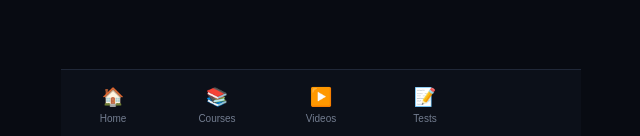
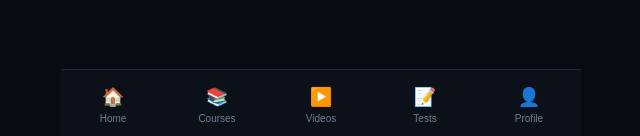
Before and after one commit to bhvg64003-del/StudyMitra, a website: page www/index.html in a window 1280 px wide. Shown: the part 661-797 px from the top of the page, 319-959 px from the left. Drawn offline with Linux system fonts and the light colour scheme.

Commit message:
Update index.html

```diff
--- a/www/index.html
+++ b/www/index.html
@@ -269,7 +269,7 @@
   <button onclick="openCourses()">📚<small>Courses</small></button>
   <button onclick="showMessage('Videos')">▶️<small>Videos</small></button>
   <button onclick="showMessage('Tests')">📝<small>Tests</small></button>
-
+  <button onclick="showScreen('profile')">👤<small>Profile</small></button>
 </nav>
 
 <script src="script.js"></script>
```
